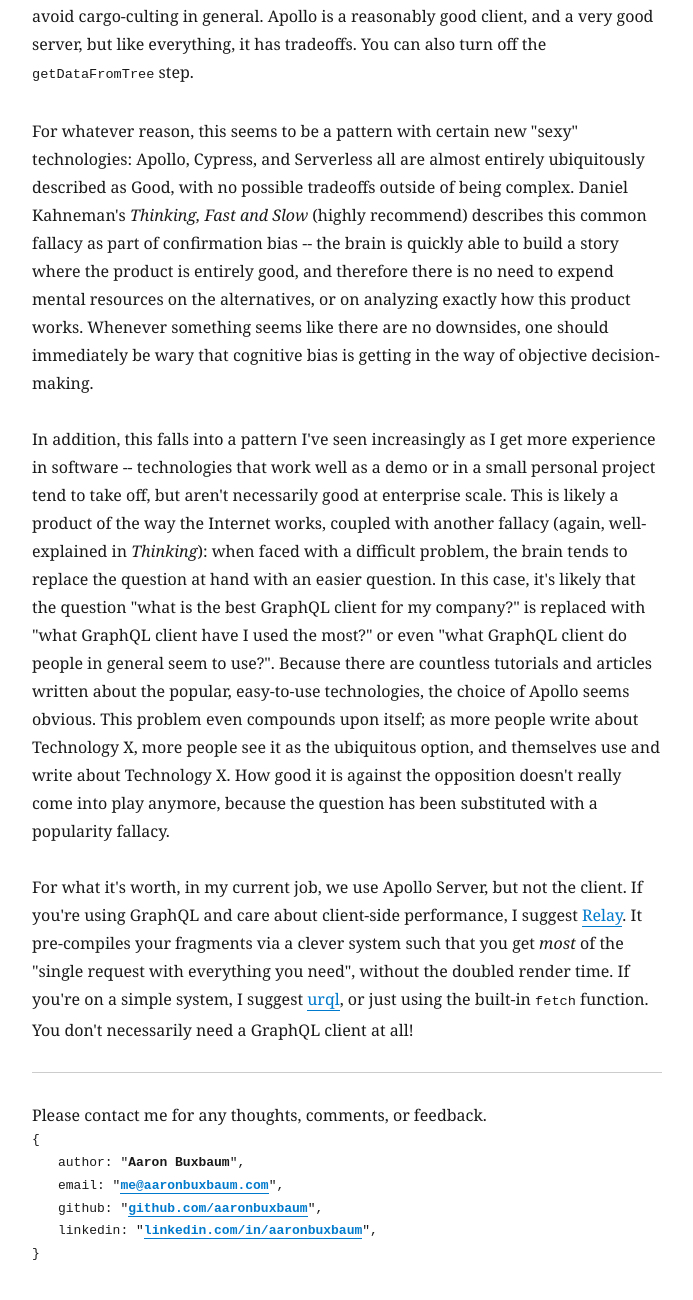
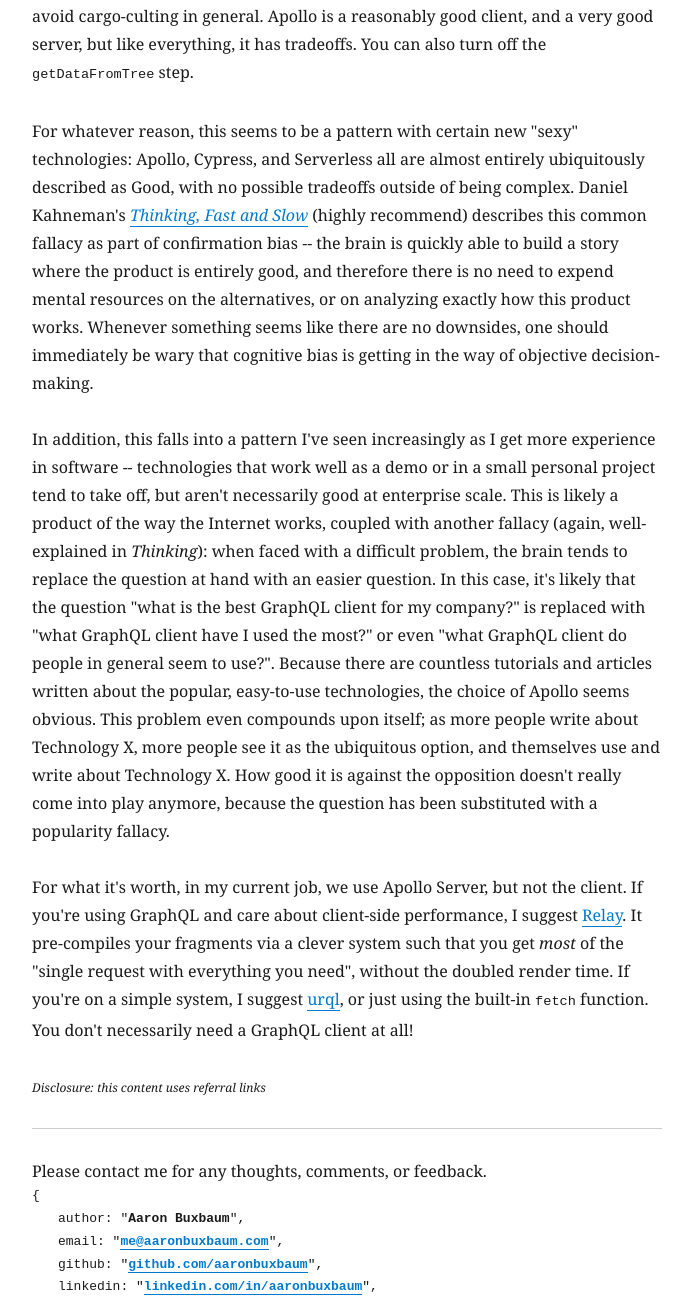
Before and after one commit to AaronBuxbaum/blog, a Gatsby site: page /why-apollo-graphql-is-slow/ in a window 1280 px wide. Shown: the part 1166-2466 px from the top of the page, without its empty margins (293-986 px from the left). Built offline with nearby package versions, Linux system fonts and the light colour scheme; Gatsby itself is replaced by a stand-in of ours; some packages are replaced by stand-ins of ours.

Commit message:
Add link to the book

```diff
--- a/content/blog/why-apollo-graphql-is-slow/index.md
+++ b/content/blog/why-apollo-graphql-is-slow/index.md
@@ -13,8 +13,12 @@ One of the big value propositions in Apollo is that it can traverse the React tr
 
 However, in reality, this _must_ double your render time. Apollo has to recurse down the entire DOM tree, building up the GraphQL request next to it; and in order to do that, it calls React's `renderToStaticMarkup` function. Therefore, while you can expect an improvement in network load, you can also expect a doubled render time. For most sufficiently complex apps, it is likely that the end result is a _longer_, not shorter, time to a usable app experience. It's up to you to check which way wins; if your render is short enough, Apollo is a great fit. Otherwise, I suggest you avoid cargo-culting in general. Apollo is a reasonably good client, and a very good server, but like everything, it has tradeoffs. You can also turn off the `getDataFromTree` step.
 
-For whatever reason, this seems to be a pattern with certain new "sexy" technologies: Apollo, Cypress, and Serverless all are almost entirely ubiquitously described as Good, with no possible tradeoffs outside of being complex. Daniel Kahneman's _Thinking, Fast and Slow_ (highly recommend) describes this common fallacy as part of confirmation bias -- the brain is quickly able to build a story where the product is entirely good, and therefore there is no need to expend mental resources on the alternatives, or on analyzing exactly how this product works. Whenever something seems like there are no downsides, one should immediately be wary that cognitive bias is getting in the way of objective decision-making.
+For whatever reason, this seems to be a pattern with certain new "sexy" technologies: Apollo, Cypress, and Serverless all are almost entirely ubiquitously described as Good, with no possible tradeoffs outside of being complex. Daniel Kahneman's [_Thinking, Fast and Slow_](https://amzn.to/33Wy3kL) (highly recommend) describes this common fallacy as part of confirmation bias -- the brain is quickly able to build a story where the product is entirely good, and therefore there is no need to expend mental resources on the alternatives, or on analyzing exactly how this product works. Whenever something seems like there are no downsides, one should immediately be wary that cognitive bias is getting in the way of objective decision-making.
 
 In addition, this falls into a pattern I've seen increasingly as I get more experience in software -- technologies that work well as a demo or in a small personal project tend to take off, but aren't necessarily good at enterprise scale. This is likely a product of the way the Internet works, coupled with another fallacy (again, well-explained in _Thinking_): when faced with a difficult problem, the brain tends to replace the question at hand with an easier question. In this case, it's likely that the question "what is the best GraphQL client for my company?" is replaced with "what GraphQL client have I used the most?" or even "what GraphQL client do people in general seem to use?". Because there are countless tutorials and articles written about the popular, easy-to-use technologies, the choice of Apollo seems obvious. This problem even compounds upon itself; as more people write about Technology X, more people see it as the ubiquitous option, and themselves use and write about Technology X. How good it is against the opposition doesn't really come into play anymore, because the question has been substituted with a popularity fallacy.
 
 For what it's worth, in my current job, we use Apollo Server, but not the client. If you're using GraphQL and care about client-side performance, I suggest [Relay](https://relay.dev/). It pre-compiles your fragments via a clever system such that you get _most_ of the "single request with everything you need", without the doubled render time. If you're on a simple system, I suggest [urql](https://formidable.com/open-source/urql/), or just using the built-in `fetch` function. You don't necessarily need a GraphQL client at all!
+
+
+
+<span style="font-size: 12px;">_Disclosure: this content uses referral links_</span>
```
